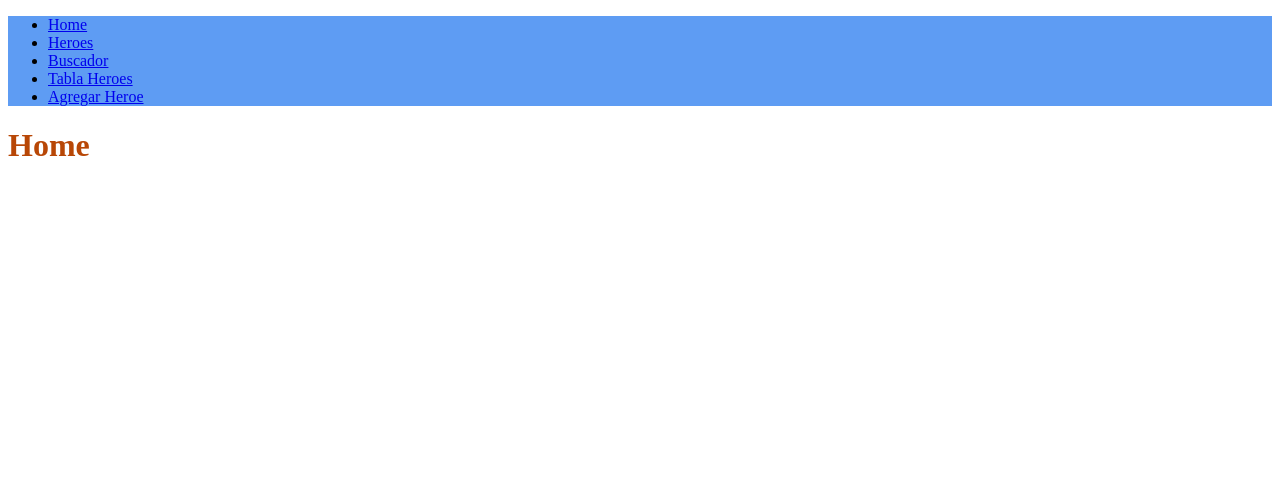
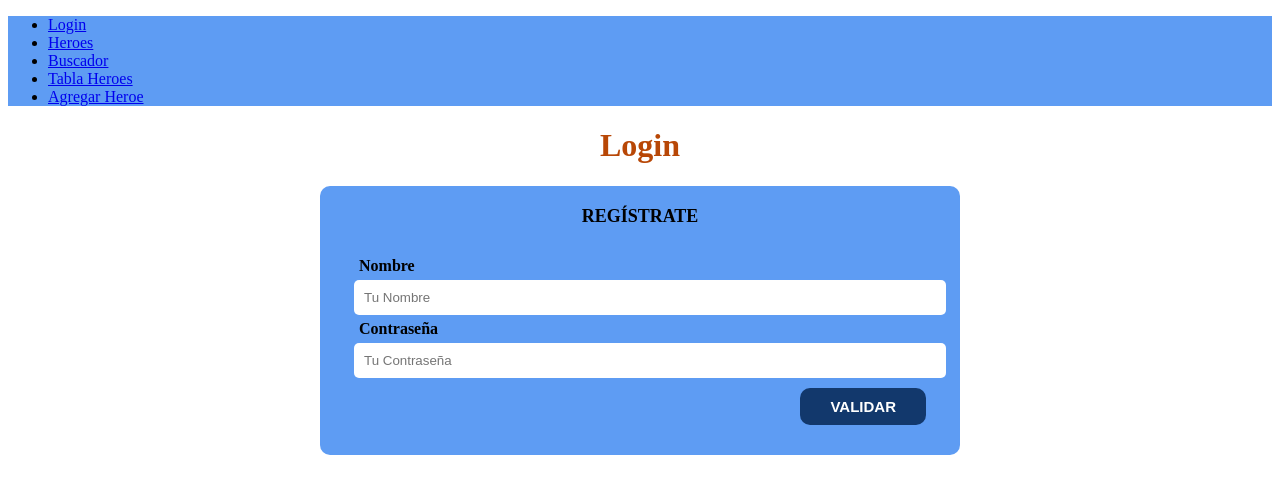
Before and after one commit to CiraCas/cerebro, a React (Create React App) app: page / in a window 1280 px wide. Shown: the top 494 px of the page. Built offline with nearby package versions, Linux system fonts and the light colour scheme.

Commit message:
login design

```diff
--- a/src/App.js
+++ b/src/App.js
@@ -1,5 +1,5 @@
 import React from "react";
-import Home from "./views/Home";
+import Login from "./views/Login";
 import Heroes from "./views/Heroes";
 import BuscarHeroe from "./views/BuscarHeroe";
 import TablaHeroes from "./views/TablaHeroes";
@@ -20,7 +20,7 @@ function App() {
           >
             <ul>
               <li>
-                <Link to="/">Home</Link>
+                <Link to="/">Login</Link>
               </li>
               <li>
                 <Link to="/heroes">Heroes</Link>
@@ -52,7 +52,7 @@ function App() {
               <Heroes />
             </Route>
             <Route path="/">
-              <Home />
+              <Login />
             </Route>
           </Switch>
         </div>
--- a/src/index.css
+++ b/src/index.css
@@ -19,6 +19,16 @@ body{
     margin: 0 auto; /*si solo ponemos 2 el primero es top/bottom y el segundo right/left*/
 
  }
+
+ .alin-derecha {
+  display: flex;
+  justify-content: flex-end;
+
+}
+
+.centrar {
+  text-align: center;
+}
 
  .grupos-fotos {
   display: grid;
@@ -90,3 +100,61 @@ body{
 .apartado-form textarea {
   height: 10rem;
 }
+
+.input-text {
+  border: none;
+  width: 100%;
+  padding: 1rem;
+  border-radius: 0.5rem;
+}
+
+.boton {
+
+  background-color:  rgb(18, 56, 108);
+  color: white;
+  text-decoration: none;
+  padding: 1rem 3rem;
+  margin-top: 1rem;
+  font-size: 1.5rem;
+  font-weight: bold;
+  text-transform: uppercase;
+  border-radius: 1rem;
+  width: 90%;
+  text-align: center;
+  border: none;
+}
+.boton:hover{
+  cursor: pointer;
+}
+@media (min-width: 768px) {
+  .boton{
+    width: auto;
+  }
+}
+
+.formulario {
+  background-color: rgb(94, 156, 243);
+  width: min(60rem, 100%); /*coge 600px o si es más pequeño el 100%. Evita usar media queries */
+  margin: 0 auto;
+  padding: 2rem;
+  border-radius: 1rem;
+}
+.formulario fieldset {
+  border: none;
+}
+.formulario legend {
+  color: black;
+  font-size: 1.8rem;
+  font-weight: bold;
+  text-transform: uppercase;
+  margin-bottom: 2rem;
+  text-align: center;
+
+
+}
+
+.formulario label{
+  font-weight: bold;
+  margin: 0.5rem;
+  display: block;
+}
--- a/src/views/Home.js
+++ /dev/null
@@ -1,5 +0,0 @@
-
-function Home() {
-    return <h1>Home</h1>;
-  }
-export default Home;
--- /dev/null
+++ b/src/views/Login.js
@@ -0,0 +1,45 @@
+import { useHistory } from 'react-router-dom';
+
+function Login() {
+
+    const history = useHistory();
+  const comprobarDatos = (e) => {
+    e.preventDefault();
+    console.log('desde login');
+    history.push('/heroes');
+
+  }
+
+    return (
+    <main className="container">
+      <h1 className="centrar">
+          Login
+      </h1>
+      <form
+        className="formulario"
+        onSubmit={comprobarDatos}
+        >
+          <fieldset>
+              <legend>Regístrate</legend>
+
+                <label>Nombre</label>
+                <input className="input-text" type="text" name="name" placeholder="Tu Nombre"/>
+
+                <label>Contraseña</label>
+                <input className="input-text" type="password" name="password" placeholder="Tu Contraseña"/>
+
+              <div className="alin-derecha">
+                <button
+                type="submit"
+                className="boton"
+                >Validar
+                </button>
+              </div>
+          </fieldset>
+
+      </form>
+
+  </main>
+    )
+  }
+export default Login;
```
